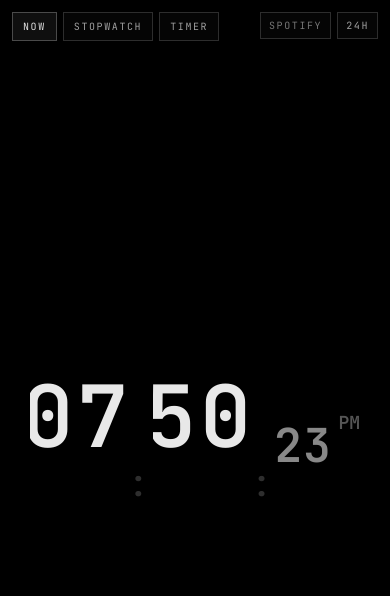
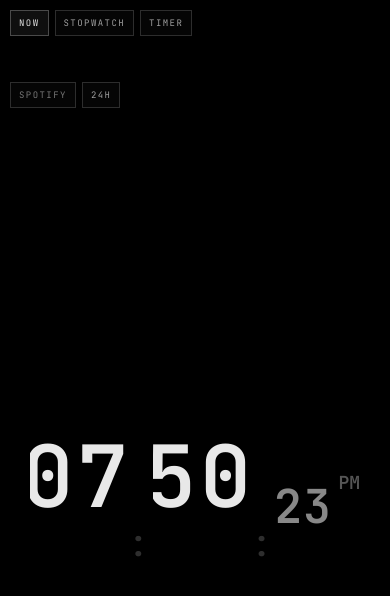
Before and after one commit to Arnavtaduvayi/Aesthetic-Stopwatch-timer-, a website: page index.html in a window 390 px wide. Drawn offline with Linux system fonts and the light colour scheme.

Commit message:
Improve responsive layout scaling across smaller screens.
Wrap and reposition controls at narrow widths and dynamically scale the time row to fit available viewport space so clock content no longer clips on phones, tablets, or smaller monitors.

```diff
--- a/main.js
+++ b/main.js
@@ -33,6 +33,7 @@ const spotifyPrevBtn = document.getElementById("spotify-prev");
 const spotifyPlayBtn = document.getElementById("spotify-play");
 const spotifyNextBtn = document.getElementById("spotify-next");
 const spotifyRewindBtn = document.getElementById("spotify-rewind");
+const timeRowEl = document.querySelector(".time-row");
 
 let currentMode = Mode.CLOCK;
 let rafId = null;
@@ -69,6 +70,7 @@ let spotifyDurationMs = 0;
 let spotifyProgressAnchorTs = Date.now();
 let spotifyDragState = null;
 let spotifyResizeState = null;
+let fitRowRafId = null;
 
 function formatUnit(value) {
   return String(value).padStart(2, "0");
@@ -254,6 +256,7 @@ function updateActionButtons() {
       syncTimerInputs();
     }
   }
+  requestFitTimeRowToViewport();
 }
 
 function syncTimerInputs() {
@@ -288,12 +291,48 @@ function setSpotifyUiDisconnected() {
   spotifyDurationMs = 0;
   spotifyLastProgressMs = 0;
   updateSpotifyProgressUi();
+  requestFitTimeRowToViewport();
 }
 
 function setSpotifyUiConnected() {
   if (spotifyConnectBtn) spotifyConnectBtn.textContent = "disconnect";
   if (spotifyPanelEl) spotifyPanelEl.classList.remove("hidden");
   document.body.classList.add("spotify-visible");
+  requestFitTimeRowToViewport();
+}
+
+function getTopControlsBottom() {
+  const controls = document.querySelectorAll(".top-controls");
+  let maxBottom = 0;
+  controls.forEach((el) => {
+    const style = window.getComputedStyle(el);
+    if (style.display === "none" || style.visibility === "hidden") return;
+    maxBottom = Math.max(maxBottom, el.getBoundingClientRect().bottom);
+  });
+  return maxBottom;
+}
+
+function fitTimeRowToViewport() {
+  if (!timeRowEl) return;
+  timeRowEl.style.transform = "scale(1)";
+
+  const horizontalPadding = 24;
+  const controlsBottom = getTopControlsBottom();
+  const availableWidth = Math.max(1, window.innerWidth - horizontalPadding);
+  const availableHeight = Math.max(1, window.innerHeight - controlsBottom - 24);
+  const rect = timeRowEl.getBoundingClientRect();
+  if (rect.width <= 0 || rect.height <= 0) return;
+
+  const scale = Math.min(1, availableWidth / rect.width, availableHeight / rect.height);
+  timeRowEl.style.transform = `scale(${Math.max(0.35, scale)})`;
+}
+
+function requestFitTimeRowToViewport() {
+  if (fitRowRafId !== null) cancelAnimationFrame(fitRowRafId);
+  fitRowRafId = requestAnimationFrame(() => {
+    fitRowRafId = null;
+    fitTimeRowToViewport();
+  });
 }
 
 function stopSpotifyPolling() {
@@ -647,6 +686,7 @@ function startClock() {
     }
   }
   clockLoop();
+  requestFitTimeRowToViewport();
 }
 
 // -- Stopwatch --
@@ -830,6 +870,7 @@ function setMode(nextMode) {
     }
   }
   updateActionButtons();
+  requestFitTimeRowToViewport();
 }
 
 // -- Event listeners --
@@ -993,9 +1034,11 @@ spotifyPanelEl.addEventListener("pointerup", (event) => {
 });
 
 window.addEventListener("resize", () => {
-  if (spotifyPanelEl.classList.contains("hidden")) return;
-  clampSpotifyPanelWithinViewport();
-  saveSpotifyPanelLayout();
+  requestFitTimeRowToViewport();
+  if (!spotifyPanelEl.classList.contains("hidden")) {
+    clampSpotifyPanelWithinViewport();
+    saveSpotifyPanelLayout();
+  }
 });
 
 spotifyProgressEl.addEventListener("input", () => {
@@ -1029,6 +1072,7 @@ if (ampmEl) ampmEl.classList.add("hidden");
 updateActionButtons();
 startClock();
 initCustomCursor();
+requestFitTimeRowToViewport();
 
 setSpotifyUiDisconnected();
 try {
@@ -1044,4 +1088,5 @@ handleSpotifyAuthCallback().finally(() => {
     applySpotifyPanelLayout();
     startSpotifyPolling();
   }
+  requestFitTimeRowToViewport();
 });
--- a/style.css
+++ b/style.css
@@ -90,7 +90,9 @@ select,
   position: fixed;
   top: 18px;
   display: flex;
+  flex-wrap: wrap;
   gap: 8px;
+  max-width: calc(100vw - 36px);
   z-index: 10;
 }
 
@@ -100,6 +102,7 @@ select,
 
 .top-controls-right {
   right: 18px;
+  justify-content: flex-end;
 }
 
 .mode-btn {
@@ -331,6 +334,7 @@ select,
 .timer-set {
   display: flex;
   align-items: center;
+  flex-wrap: wrap;
   gap: 4px;
 }
 
@@ -377,12 +381,16 @@ select,
   display: flex;
   align-items: center;
   justify-content: center;
+  padding: 86px 12px 24px;
 }
 
 .time-row {
   display: flex;
   align-items: baseline;
   gap: clamp(4px, 1vw, 14px);
+  max-width: 100%;
+  transform-origin: center center;
+  will-change: transform;
 }
 
 body.spotify-visible .time-row {
@@ -652,6 +660,10 @@ body.clock-mode .seconds .digit {
 }
 
 @media (max-width: 700px) {
+  .time-display {
+    padding-top: 110px;
+  }
+
   .time-unit {
     width: clamp(88px, 24vw, 176px);
     height: clamp(68px, 20vh, 160px);
@@ -711,6 +723,53 @@ body.clock-mode .seconds .digit {
   }
 }
 
+@media (max-width: 900px) {
+  .top-controls {
+    left: 10px;
+    right: 10px;
+    max-width: none;
+    gap: 6px;
+  }
+
+  .top-controls-left {
+    top: 10px;
+  }
+
+  .top-controls-right {
+    top: 48px;
+    justify-content: flex-start;
+  }
+
+  .mode-btn,
+  .mode-toggle {
+    font-size: 9px;
+    padding: 6px 8px;
+  }
+}
+
+@media (max-width: 560px) {
+  .time-display {
+    padding-top: 138px;
+    padding-bottom: 18px;
+  }
+
+  .top-controls-right {
+    top: 82px;
+  }
+
+  .timer-set input {
+    width: 40px;
+    font-size: 10px;
+    padding: 5px 6px;
+  }
+
+  .spotify-panel {
+    width: min(180px, calc(100vw - 20px));
+    left: 10px;
+    bottom: 10px;
+  }
+}
+
 @media (hover: none), (pointer: coarse) {
   html,
   body {
```
